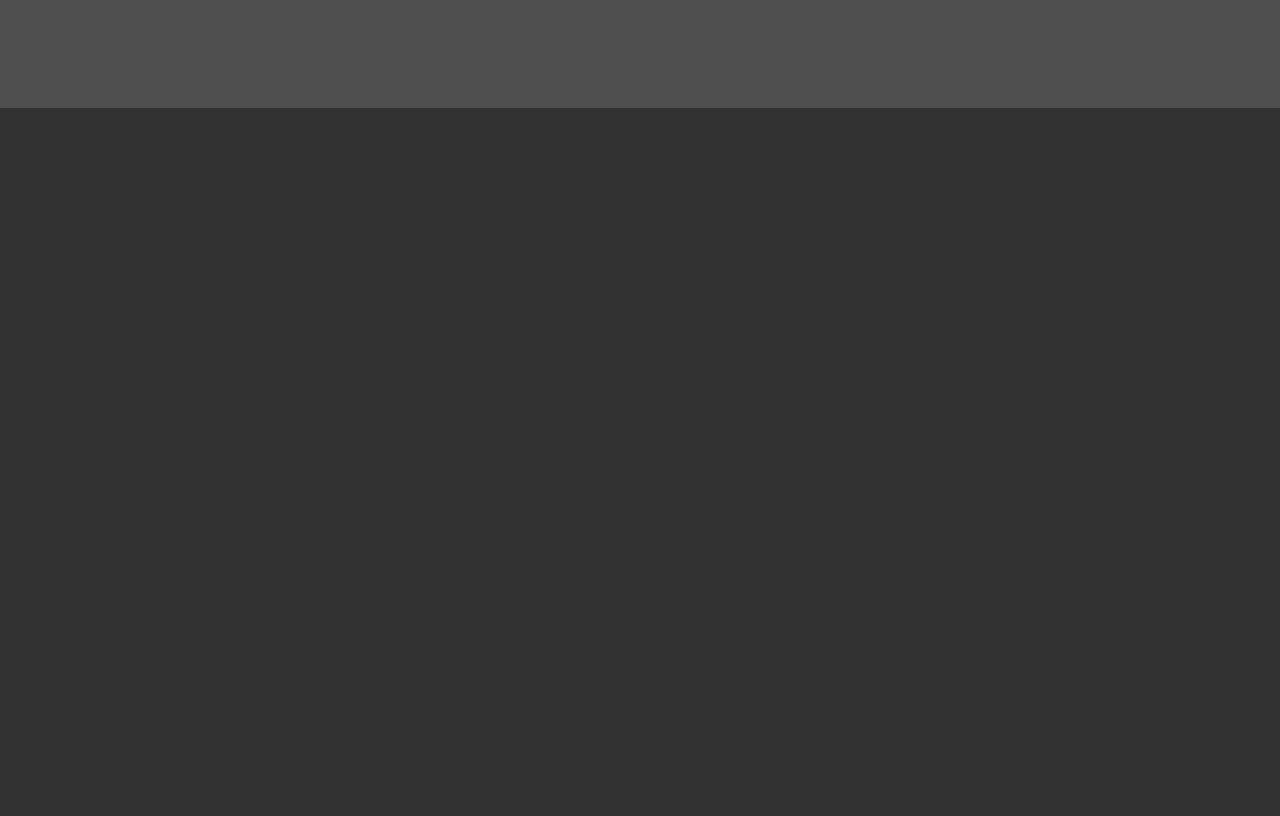
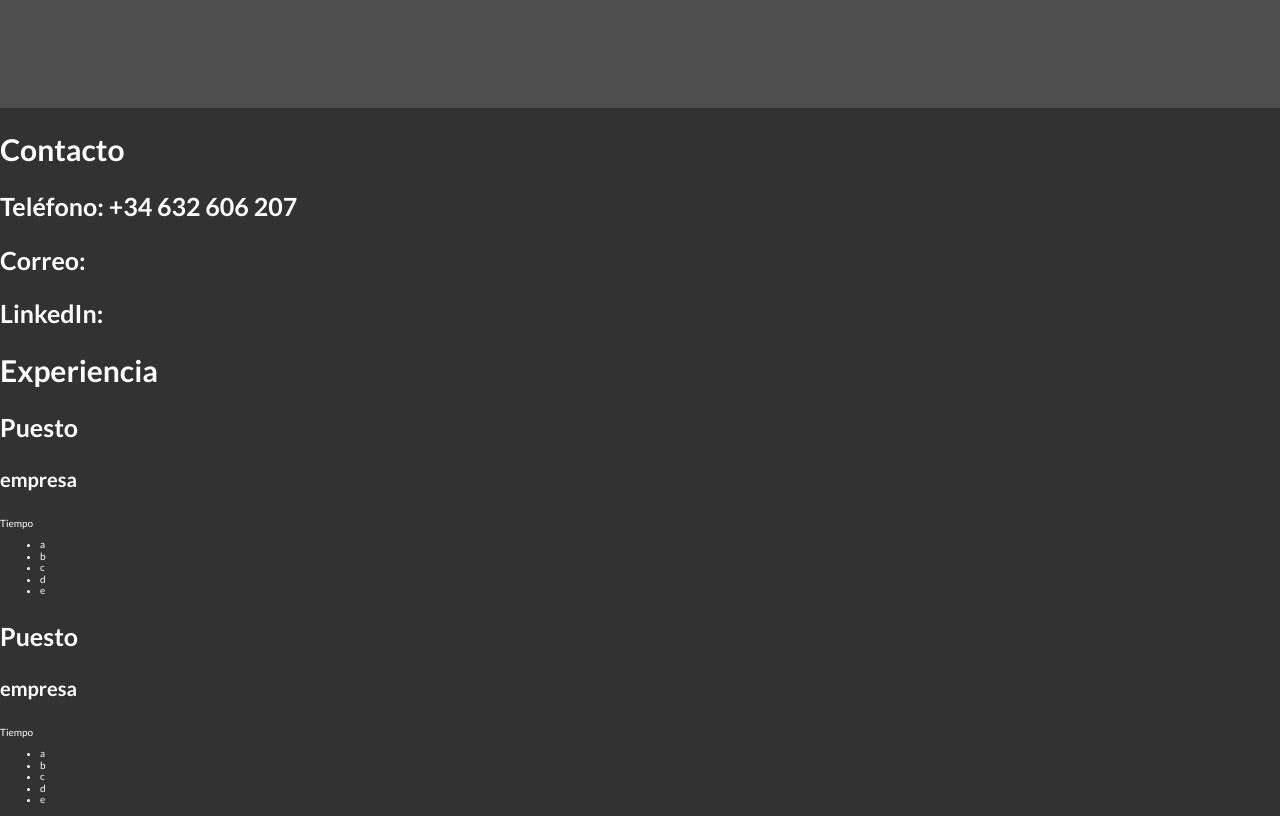
Before and after one commit to Carlos-Mejia-Arias/Curriculum, a plain HTML site: page index.html in a window 1280 px wide. Shown: the part 420-1236 px from the top of the page. Before the commit the page ends 800 px from the top, so only its background shows below. Drawn offline with Linux system fonts and the light colour scheme; files that its build step writes are made by us from their sources.

Commit message:
añadidos experiencia y contactos

```diff
--- a/index.html
+++ b/index.html
@@ -38,6 +38,42 @@
 				<img src="" alt="" />
 			</div>
 		</div>
-		<!-- fin banner -->
+		<!-- incio  contacto-->
+		<div>
+			<h2>Contacto</h2>
+			<h3>Teléfono: <span>+34 632 606 207</span></h3>
+			<h3>Correo: <span></span></h3>
+			<h3>LinkedIn: <span></span></h3>
+		</div>
+		<!-- Inicio Trabajos -->
+		<div>
+			<h2>Experiencia</h2>
+			<div>
+				<h3>Puesto</h3>
+				<h4>empresa</h4>
+				<p>Tiempo</p>
+				<ul>
+					<li>a</li>
+					<li>b</li>
+					<li>c</li>
+					<li>d</li>
+					<li>e</li>
+				</ul>
+			</div>
+			<!-- 2 -->
+			<div>
+				<h3>Puesto</h3>
+				<h4>empresa</h4>
+				<p>Tiempo</p>
+				<ul>
+					<li>a</li>
+					<li>b</li>
+					<li>c</li>
+					<li>d</li>
+					<li>e</li>
+				</ul>
+			</div>
+			<a href="experiencia.html"></a>
+		</div>
 	</body>
 </html>
```
